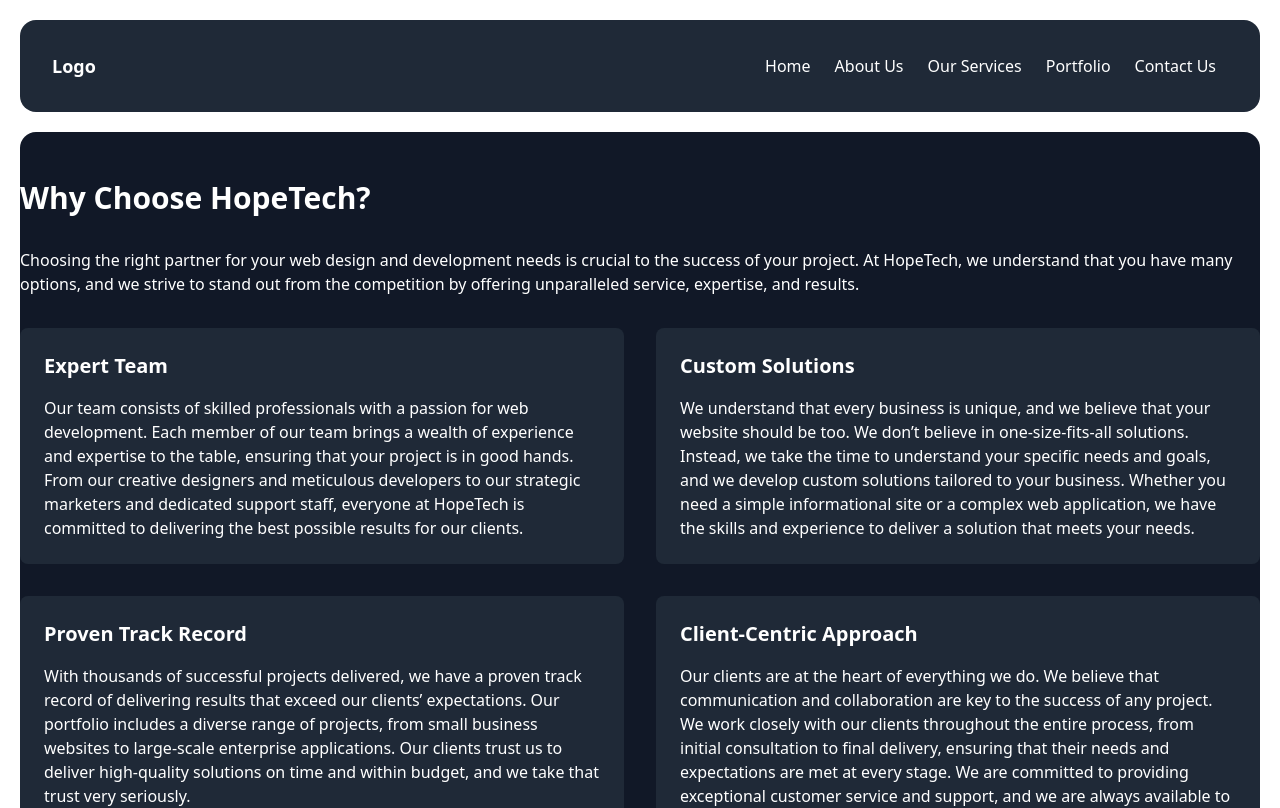
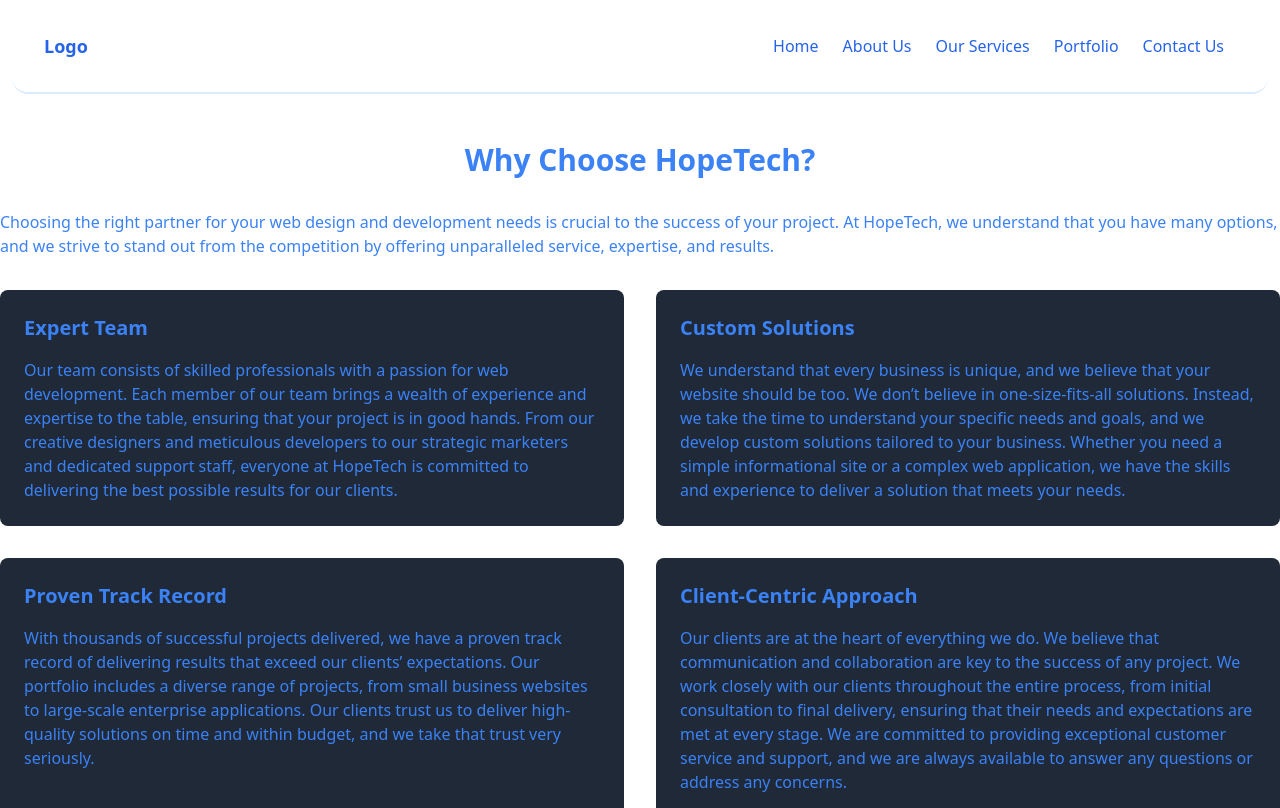
Before and after one commit to winny52/HopeTech, a React (Vite) app: page /about/why-choose-us in a window 1280 px wide. Shown: the top 808 px of the page. Built offline with nearby package versions, Linux system fonts and the light colour scheme.

Commit message:
first layout

```diff
--- a/src/App.css
+++ b/src/App.css
@@ -6,7 +6,7 @@
 
 body{
 
-  padding: 20px;
+  padding: 0px;
 }
 /* #root {
   max-width: 1280px;
--- a/src/components/HeroSection.jsx
+++ b/src/components/HeroSection.jsx
@@ -32,7 +32,7 @@
 
   };
   return (
-    <div className="  mx-auto h-screen  bg-gray-900">
+    <div className="   h-screen ">
       {/* <video autoPlay muted loop className="absolute inset-0 w-full h-full object-cover">
         <source src="/path/to/your/video.mp4" type="video/mp4" />
         Your browser does not support the video tag.
--- a/src/components/Navbar.jsx
+++ b/src/components/Navbar.jsx
@@ -9,71 +9,71 @@
   };
 
   return (
-    <nav className="bg-gray-800 p-8 mb-5  rounded-2xl">
+    <nav className=" p-8 mx-3 text-blue-600 rounded-2xl  border-b-2 border-b-2 border-blue-100">
       <div className="container mx-aut0 flex justify-between items-center">
-        <span className="text-white font-semibold text-lg">Logo</span>
-        <button className="text-white text-xl md:hidden" onClick={toggleNavbar}>
+        <span className=" font-semibold text-lg">Logo</span>
+        <button className=" text-xl md:hidden" onClick={toggleNavbar}>
           {isOpen ? 'Close' : 'Menu'}
         </button>
         <ul className={`md:flex md:items-center space-7 ${isOpen ? 'block' : 'hidden'}`}>
           <li className=" ">
-            <Link to="/" className="text-white hover:bg-gray-700 px-3 py-2 rounded ">
+            <Link to="/" className=" hover:bg-gray-700 px-3 py-2 rounded ">
               Home
             </Link>
           </li>
           <li className="relative group">
-            <span className="text-white hover:bg-gray-700 px-3 py-2 rounded cursor-pointer">
+            <span className=" hover:bg-gray-700 px-3 py-2 rounded cursor-pointer">
               About Us
             </span>
             <ul className="absolute left-0 mt-1 hidden w-48 bg-gray-800 group-hover:block">
               <li>
-                <Link to="/about" className="block text-white hover:bg-gray-700 px-3 py-2 rounded">
+                <Link to="/about" className="block  hover:bg-gray-700 px-3 py-2 rounded">
                   About Us
                 </Link>
               </li>
               <li>
-                <Link to="/about/why-choose-us" className="block text-white hover:bg-gray-700 px-3 py-2 rounded">
+                <Link to="/about/why-choose-us" className="block  hover:bg-gray-700 px-3 py-2 rounded">
                   Why Choose Us
                 </Link>
               </li>
             </ul>
           </li>
           <li className="relative group">
-            <span className="text-white hover:bg-gray-700 px-3 py-2 rounded cursor-pointer">
+            <span className=" hover:bg-gray-700 px-3 py-2 rounded cursor-pointer">
               Our Services
             </span>
             <ul className="absolute left-0 mt-1 hidden w-48 bg-gray-800 group-hover:block">
               <li>
-                <Link to="/services/solutions" className="block text-white hover:bg-gray-700 px-3 py-2 rounded">
+                <Link to="/services/solutions" className="block  hover:bg-gray-700 px-3 py-2 rounded">
                   Solutions
                 </Link>
               </li>
               <li>
-                <Link to="/services/services" className="block text-white hover:bg-gray-700 px-3 py-2 rounded">
+                <Link to="/services/services" className="block  hover:bg-gray-700 px-3 py-2 rounded">
                   Services
                 </Link>
               </li>
             </ul>
           </li>
           <li className="relative group">
-            <span className="text-white hover:bg-gray-700 px-3 py-2 rounded cursor-pointer">
+            <span className=" hover:bg-gray-700 px-3 py-2 rounded cursor-pointer">
               Portfolio
             </span>
             <ul className="absolute left-0 mt-1 hidden w-48 bg-gray-800 group-hover:block">
               <li>
-                <Link to="/portfolio/testimonials" className="block text-white hover:bg-gray-700 px-3 py-2 rounded">
+                <Link to="/portfolio/testimonials" className="block  hover:bg-gray-700 px-3 py-2 rounded">
                   Testimonials
                 </Link>
               </li>
               <li>
-                <Link to="/portfolio/our-work" className="block text-white hover:bg-gray-700 px-3 py-2 rounded">
+                <Link to="/portfolio/our-work" className="block  hover:bg-gray-700 px-3 py-2 rounded">
                   Our Work
                 </Link>
               </li>
             </ul>
           </li>
           <li>
-            <Link to="/contact" className="text-white hover:bg-gray-700 px-3 py-2 rounded">
+            <Link to="/contact" className=" hover:bg-gray-700 px-3 py-2 rounded">
               Contact Us
             </Link>
           </li>
--- a/src/components/WhyChooseUs.jsx
+++ b/src/components/WhyChooseUs.jsx
@@ -2,8 +2,8 @@
 
 function WhyChooseUs() {
   return (
-    <div className="bg-gray-900 text-white rounded-2xl">
-      <div className="container mx-auto py-12">
+    <div className=" text-blue-500 rounded-2xl">
+      <div className="container flex flex-col items-center mx-auto py-12">
         <h2 className="text-3xl font-semibold mb-8">Why Choose HopeTech?</h2>
         <p className="mb-8">Choosing the right partner for your web design and development needs is crucial to the success of your project. At HopeTech, we understand that you have many options, and we strive to stand out from the competition by offering unparalleled service, expertise, and results.</p>
 
```
